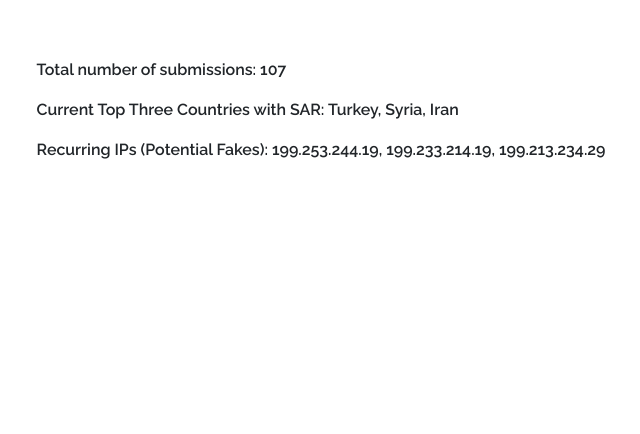
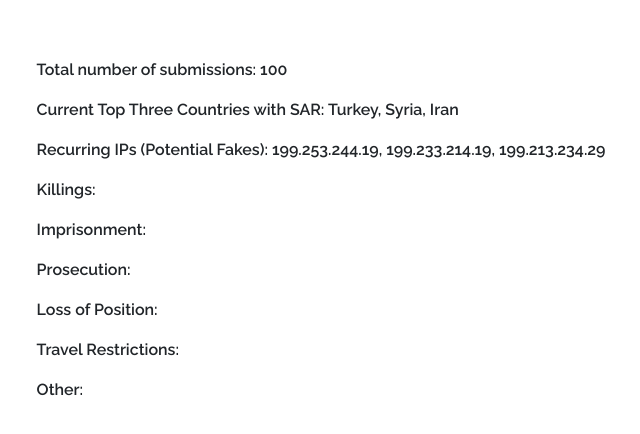
Before and after one commit to jerseycity19/team-1, a React (Create React App) app in the folder frontend/: page /admin in a window 1280 px wide. Shown: the top 434 px of the page, without its empty margins (445-1085 px from the left). Built offline with nearby package versions, Linux system fonts and the light colour scheme; no server answers.

Commit message:
Progress bar and POST body manipulation

```diff
--- a/frontend/src/screens/AdminPanel.js
+++ b/frontend/src/screens/AdminPanel.js
@@ -11,15 +11,32 @@ class AdminPanel extends React.Component {
       this.state = {
         totalNumberSubmissions: 100,
         topThreeCountries: ['Turkey', 'Syria', 'Iran'],
-        reccuringPings: ["199.253.244.19", "199.233.214.19", "199.213.234.29"]
+        reccuringPings: ["199.253.244.19", "199.233.214.19", "199.213.234.29"],
+        killings: "",
+        imprisonment: "",
+        prosecution: "",
+        lossOfPosition: "",
+        travelRestrictions: "",
+        other: ""
       }
-
-
     };
 
 
+
+
     componentDidMount() {
-        this.interval = setInterval(() => this.setState({ totalNumberSubmissions: this.state.totalNumberSubmissions += this.state.totalNumberSubmissions % 3 }), 1000);
+        axios.get("http://localhost:1000/api/metrics")
+            .then(res => {
+                this.setState({
+                    killings: res.data.killings,
+                    imprisonment: res.data.imprisonment,
+                    prosecution: res.data.prosecution,
+                    lossOfPosition: res.data.lossOfPosition,
+                    travelRestrictions: res.data.travelRestrictions,
+                    other: res.data.other
+                })
+            })
+        this.interval = setInterval(() => this.setState({ totalNumberSubmissions: this.state.totalNumberSubmissions += this.state.totalNumberSubmissions % 3 }), 30000);
     }
     componentWillUnmount() {
     clearInterval(this.interval);
@@ -36,6 +53,12 @@ class AdminPanel extends React.Component {
                 <p>Total number of submissions: {this.state.totalNumberSubmissions}</p>
                 <p>Current Top Three Countries with SAR: {this.state.topThreeCountries[0]}, {this.state.topThreeCountries[1]}, {this.state.topThreeCountries[2]}</p>
                 <p>Recurring IPs (Potential Fakes): {this.state.reccuringPings[0]}, {this.state.reccuringPings[1]}, {this.state.reccuringPings[2]}</p>
+                <p>Killings: {this.state.killings}</p>
+                <p>Imprisonment: {this.state.imprisonment}</p>
+                <p>Prosecution: {this.state.prosecution}</p>
+                <p>Loss of Position: {this.state.lossOfPosition}</p>
+                <p>Travel Restrictions: {this.state.travelRestrictions}</p>
+                <p>Other: {this.state.other}</p>
             </div>
         )
 
--- a/frontend/src/screens/Questionnaire.js
+++ b/frontend/src/screens/Questionnaire.js
@@ -28,7 +28,7 @@ class Questionnaire extends React.Component {
         answers: [],
         selectedAnswer: '',
         lastQuestion: false,
-        postArray: []
+        postArray: { "answers": []}
       }
 
       this.questionController = this.questionController.bind(this);
@@ -61,14 +61,14 @@ class Questionnaire extends React.Component {
       if (this.state.questionNumber < this.state.questionLength - 1) {
         let ansObj = { "userId": this.state.id, "response": this.state.selectedAnswer, "questionId": this.state.questions[this.state.questionNumber].qid }
         let tempObj = this.state.postArray;
-        tempObj.push(ansObj);
+        tempObj.answers.push(ansObj);
         this.setState({questionNumber: this.state.questionNumber += 1, postArray: tempObj})
         console.log(this.state.postArray);
         //axios.post("http://localhost:1000/api/answers")
       }
       else {
         this.setState({lastQuestion: true});
-        //axios.post("http://localhost:1000/api/answers", this.state.postArray);
+        axios.post("http://localhost:1000/api/answers", this.state.postArray);
       }
       console.log(this.state.selectedAnswer);
       this.setState({selectedAnswer: ''});
@@ -102,7 +102,7 @@ class Questionnaire extends React.Component {
           <h5 class="select">{this.state.questions[index].question}</h5>
           <div class="select"><Select value={selectedAnswer} options={ this.state.answers[index]} onChange={this.handleChange}></Select></div>
           <button class="button select" onClick={this.questionController}>Next Question</button><br />
-          <div class="progress"><ProgressBar striped variant="success" now={(14 * index)} /></div>
+          <div class="progress"><ProgressBar animated now={14 * index} /></div>
           <ImageFrame />
         </div>
 
```
Also changed, not shown: frontend/src/screens/tempData.json (deleted).
